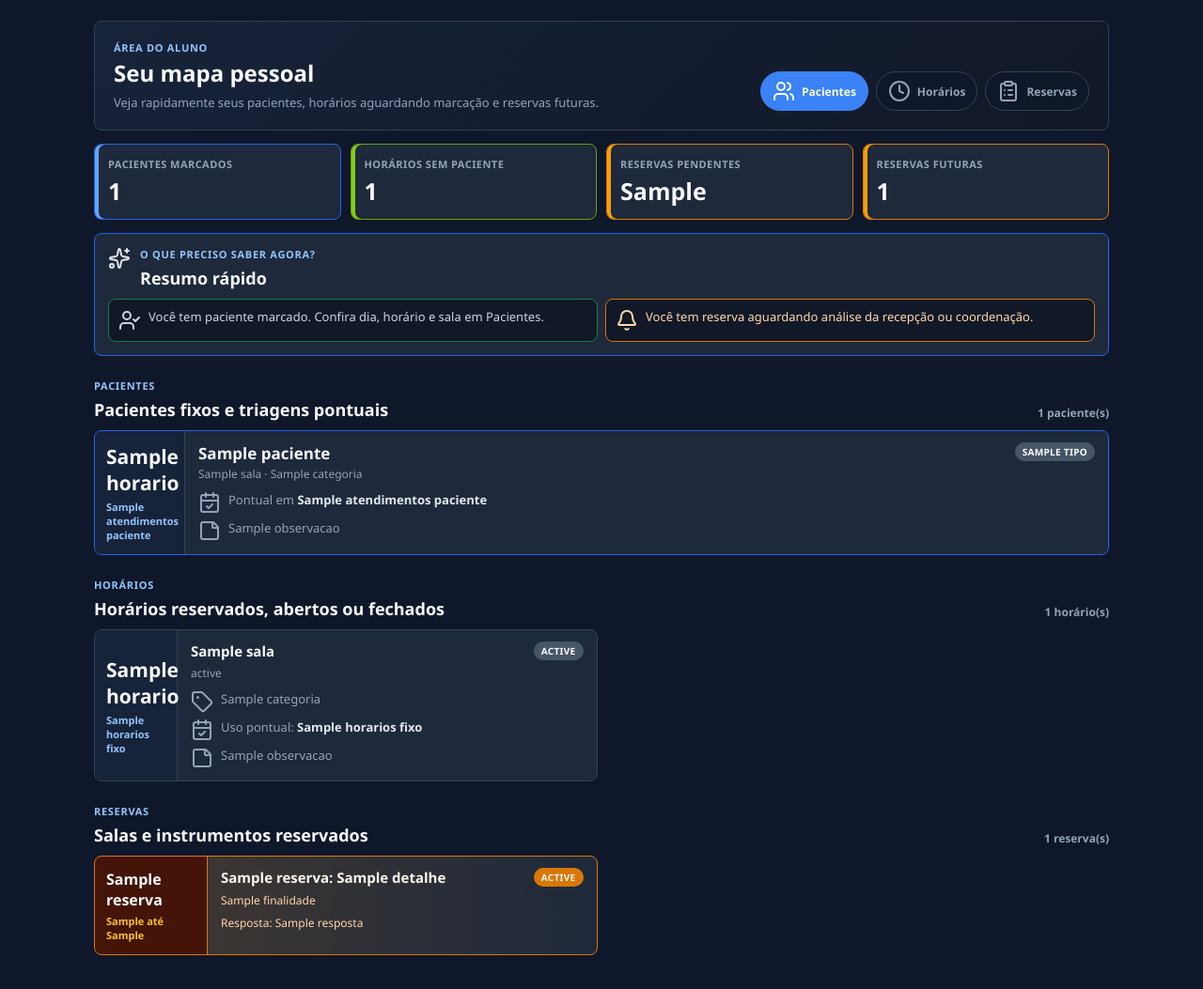
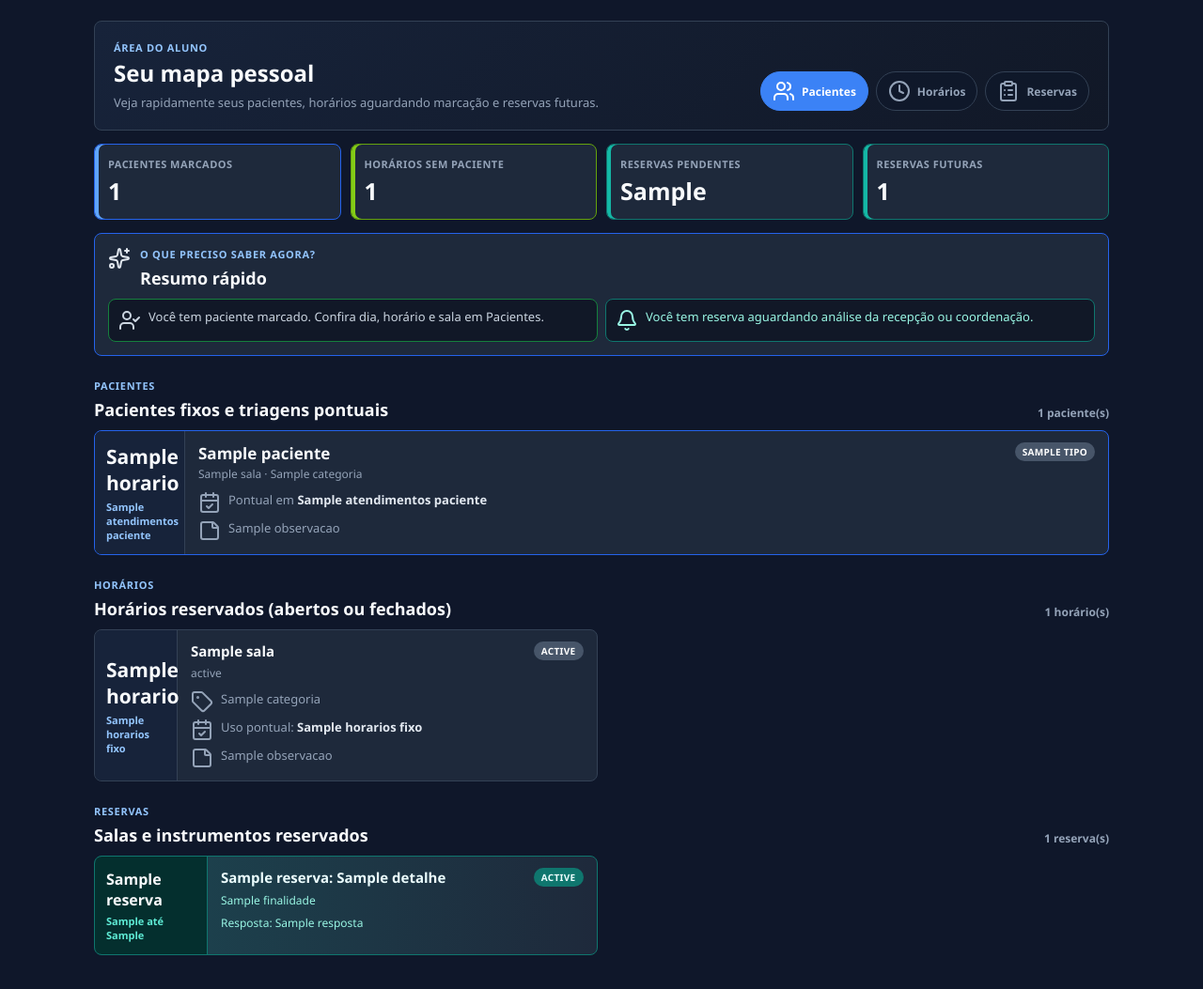
Before and after one commit to victorgtostes87/mapa_sala, a Python web app: template templates/meus_agendamentos.html in a window 1280 px wide. Shown: the part 57-1110 px from the top of the page at 94% size. Run offline with Jinja, Linux system fonts and the light colour scheme; the template is opened without the code that fills it: most values are stand-ins (such as "Sample title", 1, 10 or a date in 2020).

Commit message:
Ajusta titulo e cores das reservas do aluno

```diff
--- a/static/css/meus_agendamentos.css
+++ b/static/css/meus_agendamentos.css
@@ -16,7 +16,7 @@ h3{font-size:15px;color:#f8fafc}
 .summary-card{background:var(--surface);border:1px solid var(--border);border-radius:var(--radius);padding:13px 14px;text-decoration:none;color:var(--text)}
 .summary-card.patient-summary{border-color:#2563eb;box-shadow:inset 4px 0 0 #60a5fa}
 .summary-card.open-summary{border-color:#65a30d;box-shadow:inset 4px 0 0 #84cc16}
-.summary-card.pending-summary,.summary-card.reservation-summary{border-color:#d97706;box-shadow:inset 4px 0 0 #f59e0b}
+.summary-card.pending-summary,.summary-card.reservation-summary{border-color:#0f766e;box-shadow:inset 4px 0 0 #14b8a6}
 .summary-card span{display:block;color:var(--text2);font-size:11px;text-transform:uppercase;letter-spacing:.45px;font-weight:800}
 .summary-card strong{display:block;color:#f8fafc;font-size:25px;margin-top:4px}
 .now-panel{margin-top:14px;background:var(--surface);border:1px solid #2563eb;border-radius:var(--radius);padding:14px}
@@ -27,7 +27,7 @@ h3{font-size:15px;color:#f8fafc}
 .now-item i{width:17px;height:17px;flex:0 0 auto;margin-top:1px}
 .now-item.ok{border-color:#15803d}.now-item.ok i{color:#22c55e}
 .now-item.warn{border-color:#d97706;color:#fed7aa}.now-item.warn i{color:#fbbf24}
-.now-item.pending{border-color:#d97706;color:#fed7aa}.now-item.pending i{color:#fbbf24}
+.now-item.pending{border-color:#0f766e;color:#99f6e4}.now-item.pending i{color:#2dd4bf}
 .now-item.quiet i{color:#94a3b8}
 .section-head{display:flex;align-items:flex-end;justify-content:space-between;gap:12px;margin-top:24px;margin-bottom:10px}
 .section-head span{color:var(--text2);font-size:12px;font-weight:800}
@@ -56,14 +56,14 @@ h3{font-size:15px;color:#f8fafc}
 .fixed-title h3{font-size:15px;color:#f8fafc}
 .fixed-body p{margin-top:6px;margin-bottom:7px}
 .status-pill.com-paciente{background:#15803d}.status-pill.aguardando{background:#d97706}.status-pill.aberto{background:#65a30d}.status-pill.livre{background:#475569}
-.reservation-card{grid-template-columns:120px 1fr;border-color:#d97706;box-shadow:inset 4px 0 0 #f59e0b}
-.reservation-card.status-pendente,.reservation-card.status-aprovada,.reservation-card.status-separado,.reservation-card.status-retirado,.reservation-card.status-guardado,.reservation-card.status-devolvido{border-color:#d97706}
-.reservation-card .reservation-date{background:#431407;border-color:#d97706}
-.reservation-card .reservation-date span{color:#fbbf24}
-.reservation-card .reservation-body{background:linear-gradient(90deg,rgba(217,119,6,.16),rgba(30,41,59,0))}
-.reservation-card .fixed-title h3{color:#fff7ed}
-.reservation-card .status-pill{background:#d97706;color:#fff7ed}
-.reservation-card .reservation-body p{color:#fed7aa}
+.reservation-card{grid-template-columns:120px 1fr;border-color:#0f766e;box-shadow:inset 4px 0 0 #14b8a6}
+.reservation-card.status-pendente,.reservation-card.status-aprovada,.reservation-card.status-separado,.reservation-card.status-retirado,.reservation-card.status-guardado,.reservation-card.status-devolvido{border-color:#0f766e}
+.reservation-card .reservation-date{background:#042f2e;border-color:#0f766e}
+.reservation-card .reservation-date span{color:#5eead4}
+.reservation-card .reservation-body{background:linear-gradient(90deg,rgba(20,184,166,.16),rgba(30,41,59,0))}
+.reservation-card .fixed-title h3{color:#ecfeff}
+.reservation-card .status-pill{background:#0f766e;color:#ecfeff}
+.reservation-card .reservation-body p{color:#99f6e4}
 .reservation-date strong{font-size:16px;color:#f8fafc}
 .reservation-body p{margin-top:7px}
 .empty-state{margin-top:0;background:var(--surface);border:1px dashed var(--border);border-radius:var(--radius);padding:28px 18px;text-align:center;color:var(--text2)}
--- a/templates/meus_agendamentos.html
+++ b/templates/meus_agendamentos.html
@@ -135,7 +135,7 @@
     <section class="section-head" id="horarios">
       <div>
         <p class="eyebrow">Horários</p>
-        <h2>Horários reservados, abertos ou fechados</h2>
+        <h2>Horários reservados (abertos ou fechados)</h2>
       </div>
       <span>{{ total_fixos }} horário(s)</span>
     </section>
```
